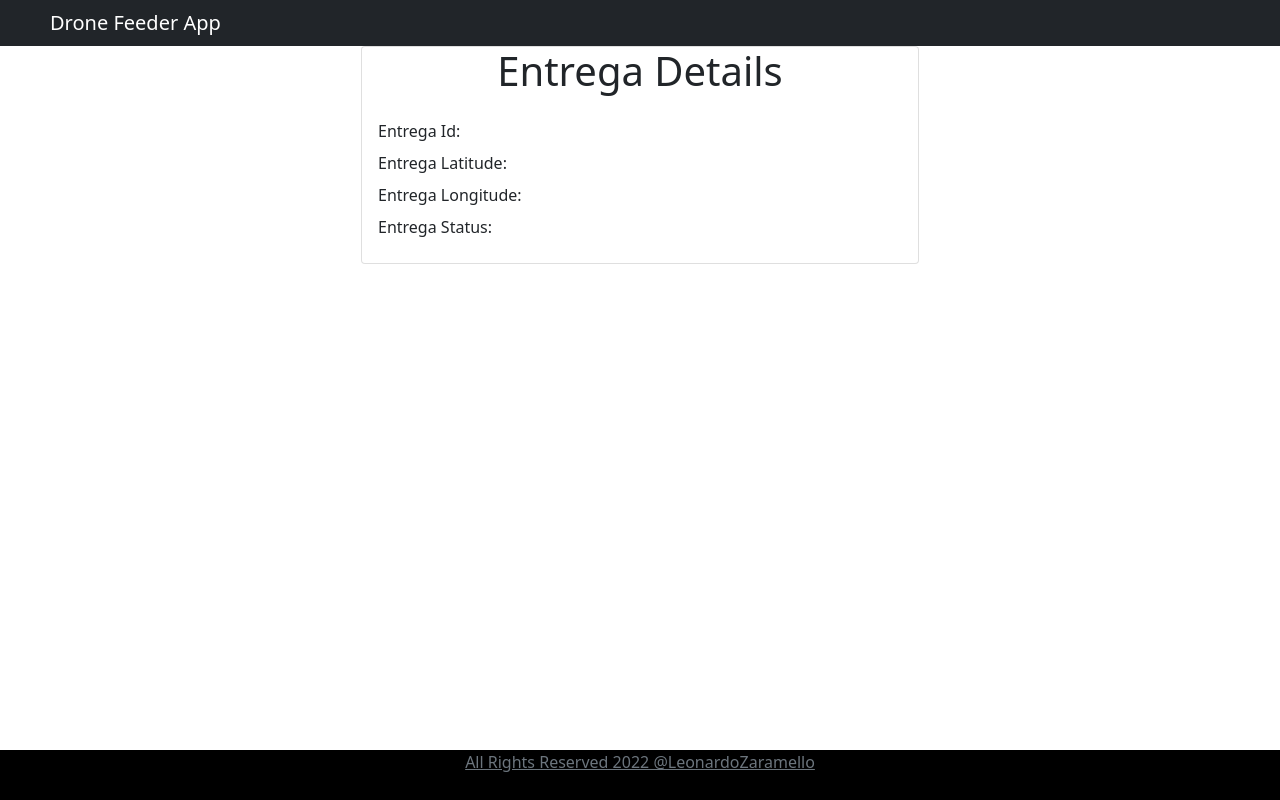
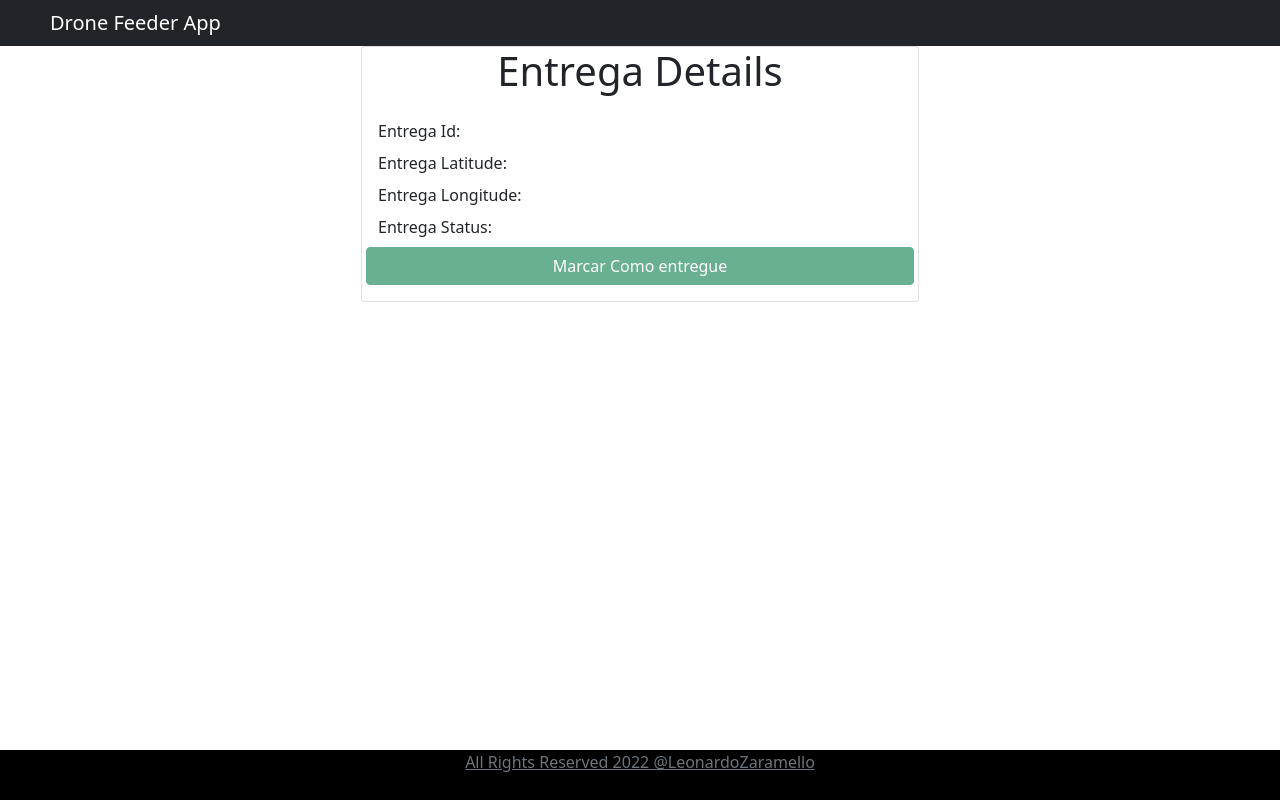
Before and after one commit to LeonardoZaramello/ProjetoJava-FrontEnd, a React (Create React App) app: page /view-entrega/1 in a window 1280 px wide. Built offline with nearby package versions, Linux system fonts and the light colour scheme; no server answers.

Commit message:
Add: updateStatusEntrega

```diff
--- a/src/Pages/ViewDronePage.jsx
+++ b/src/Pages/ViewDronePage.jsx
@@ -41,6 +41,8 @@ export default class ViewDronePage extends Component {
                       <th>Entrega Latitude</th>
                       <th>Entrega Longitude</th>
                       <th>Status da Entrega</th>
+                      <th>Data da Saida</th>
+                      <th>Data da Entrega</th>
                     </tr>
                   </thead>
                   <tbody>
@@ -52,6 +54,8 @@ export default class ViewDronePage extends Component {
                           <td>{entrega.latitude}</td>
                           <td>{entrega.longitude}</td>
                           <td>{entrega.status}</td>
+                          <td>{entrega.dataSaida}</td>
+                          <td>{entrega.dataEntrega}</td>
                         </tr>
                         )
                     }
--- a/src/Pages/ViewEntregaPage.jsx
+++ b/src/Pages/ViewEntregaPage.jsx
@@ -6,14 +6,27 @@ export default class ViewEntregaPage extends Component {
     super(props);
     this.state = {
       id: this.props.match.params.id,
-      entrega: {}
+      entrega: {},
+      button: true
     }
+
+    this.updateEntregaStatus = this.updateEntregaStatus.bind(this);
   }
 
   componentDidMount(){
     EntregaServices.getEntregaById(this.state.id).then(res => {
-      this.setState({entrega: res.data});
+      if(res.data.status === "Em transito"){
+        this.setState({entrega: res.data, button: false});
+      }else{
+        this.setState({entrega: res.data});
+      }
     });
+  }
+
+
+  updateEntregaStatus(){
+    EntregaServices.updateEntregaStatus(this.state.entrega.id);
+    window.location.reload();
   }
 
   render() {
@@ -31,6 +44,14 @@ export default class ViewEntregaPage extends Component {
               <h6>{this.state.entrega.longitude}</h6>
               <label>Entrega Status: </label>
               <h6>{this.state.entrega.status}</h6>
+
+              <button
+                  disabled={this.state.button}
+                  className="btn btn-success"
+                  onClick={this.updateEntregaStatus}
+                >
+                  Marcar Como entregue
+                </button>
             </div>
           </div>
         </div>
--- a/src/Services/EntregaServices.js
+++ b/src/Services/EntregaServices.js
@@ -23,6 +23,10 @@ class EntregaServices {
   deleteEntrega(entregaId){
     return axios.delete(`${ENTREGA_BASE_API_URL}/${entregaId}`);
   }
+
+  updateEntregaStatus(entregaId){
+    return axios.put(`${ENTREGA_BASE_API_URL}/entrega-status/${entregaId}`)
+  }
 }
 
 export default new EntregaServices()
```
